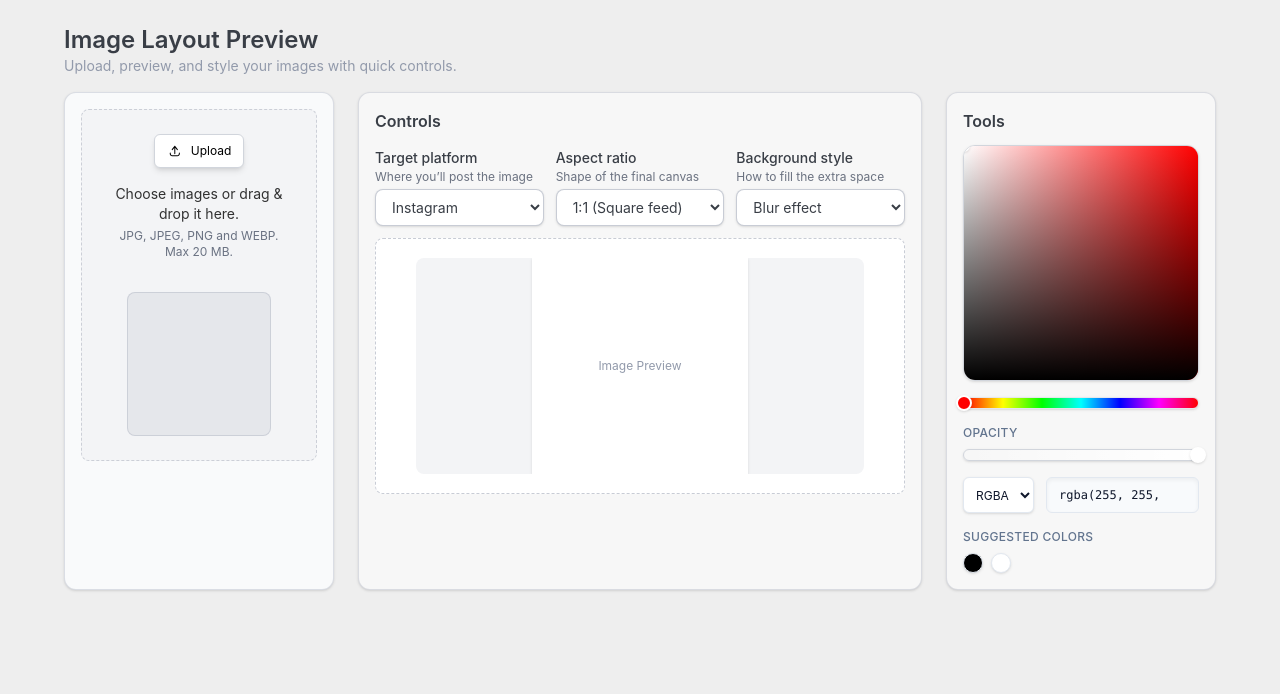
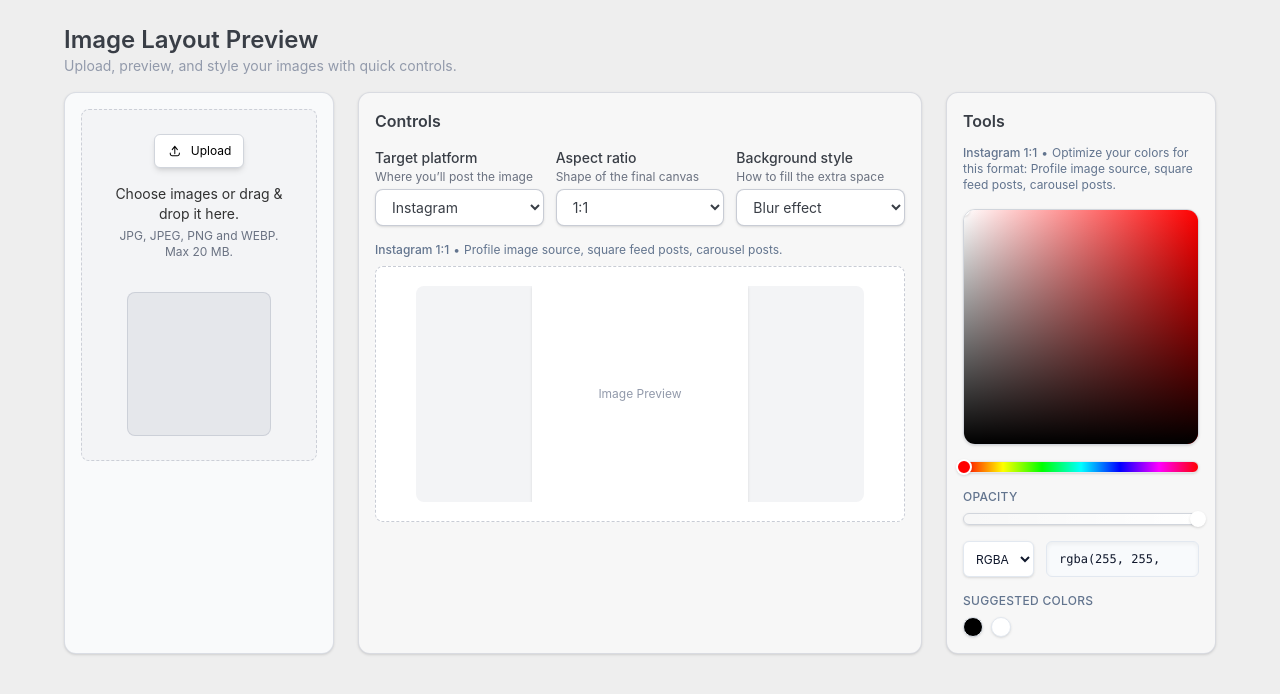
Before and after one commit to dhanushd-27/Waku, a Next.js app: page / in a window 1280 px wide. Shown: the top 694 px of the page. Built offline with nearby package versions, Linux system fonts and the light colour scheme.

Commit message:
Add Linkedin as Platform and missing options in the aspect ratio

```diff
--- a/components/DropdownControls/DropdownControls.tsx
+++ b/components/DropdownControls/DropdownControls.tsx
@@ -4,6 +4,7 @@ import PlatformDropdown from "./PlatformDropdown";
 import AspectRatioDropdown from "./AspectRatioDropdown";
 import ImageTypeDropdown from "./ImageTypeDropdown";
 import ResultImagePreview from "../ResultImagePreview";
+import ResultImageNote from "../ResultImagePreview/ResultImageNote";
 
 export const DropdownControls: React.FC = () => {
   return (
@@ -14,7 +15,10 @@ export const DropdownControls: React.FC = () => {
           <AspectRatioDropdown />
           <ImageTypeDropdown />
         </div>
-        <ResultImagePreview />
+        <div className="mt-4 space-y-2">
+          <ResultImageNote />
+          <ResultImagePreview />
+        </div>
       </BasePanel>
     </>
   );
--- a/components/DropdownControls/PlatformDropdown.tsx
+++ b/components/DropdownControls/PlatformDropdown.tsx
@@ -10,8 +10,9 @@ export const PlatformDropdown: React.FC = () => {
 
   const options = [
     { value: "instagram", label: "Instagram" },
+    { value: "linkedin", label: "LinkedIn" },
     { value: "x", label: "X" },
-    { value: "whatsapp", label: "Whatsapp" },
+    { value: "whatsapp", label: "WhatsApp" },
   ];
 
   return (
@@ -19,7 +20,9 @@ export const PlatformDropdown: React.FC = () => {
       label="Target platform"
       helperText="Where you’ll post the image"
       value={platform}
-      onChange={(value) => dispatch(setPlatform(value as "x" | "whatsapp" | "instagram"))}
+      onChange={(value) =>
+        dispatch(setPlatform(value as "x" | "whatsapp" | "instagram" | "linkedin"))
+      }
       options={options}
       placeholder="Choose platform"
     />
--- a/components/DropdownControls/platformAspectConfig.ts
+++ b/components/DropdownControls/platformAspectConfig.ts
@@ -1,6 +1,16 @@
-export type Platform = "instagram" | "x" | "whatsapp";
+export type Platform = "instagram" | "x" | "whatsapp" | "linkedin";
 
-export type AspectRatioId = "1:1" | "4:5" | "16:9" | "9:16" | "1.91:1";
+export type AspectRatioId =
+  | "1:1"
+  | "4:5"
+  | "16:9"
+  | "9:16"
+  | "1.91:1"
+  | "3:1"
+  | "3:4"
+  | "4:1"
+  | "5.9:1"
+  | "3:2";
 
 export type AspectRatioOption = {
   value: AspectRatioId;
@@ -8,22 +18,78 @@ export type AspectRatioOption = {
   description?: string;
 };
 
+const ASPECT_RATIO_NOTES: Record<
+  Platform,
+  Partial<Record<AspectRatioId, string>>
+> = {
+  x: {
+    "1:1": "Profile image, square post images.",
+    "16:9": "Landscape post images, some video formats.",
+    "3:1": "Header/cover image, wide horizontal post images.",
+    "1.91:1": "Link preview (card) images in posts.",
+    "4:5": "Vertical post images that show fully in timeline.",
+  },
+  instagram: {
+    "1:1": "Profile image source, square feed posts, carousel posts.",
+    "4:5": "Primary vertical feed posts and carousels.",
+    "1.91:1": "Horizontal feed posts.",
+    "9:16":
+      "Stories, Reels video frame and cover, full-screen vertical content.",
+  },
+  whatsapp: {
+    "1:1": "Profile image source, square media shared in chats.",
+    "9:16":
+      "Status images and vertical photos/videos that fill the screen.",
+    "4:5": "Tall photos sent in chats, commonly used vertical format.",
+    "16:9": "Landscape photos and videos shared in chats.",
+    "3:4": "Vertical photos and screenshots shared in chats.",
+  },
+  linkedin: {
+    "1:1": "Profile photos, company logos, carousel ad images.",
+    "4:1": "Personal profile cover/hero image.",
+    "3:1": "Wide horizontal post images.",
+    "4:5": "Vertical post images in the feed.",
+    "1.91:1": "Link preview images for shared URLs.",
+    "5.9:1": "Company page cover/banner image.",
+    "3:2": "Company photos in the Life tab.",
+  },
+};
+
+export const getAspectRatioNote = (
+  platform: Platform,
+  aspectRatio: AspectRatioId,
+): string | undefined => {
+  return ASPECT_RATIO_NOTES[platform]?.[aspectRatio];
+};
+
 export const PLATFORM_ASPECT_OPTIONS: Record<Platform, AspectRatioOption[]> = {
   instagram: [
-    { value: "1:1", label: "1:1 (Square feed)" },
-    { value: "4:5", label: "4:5 (Portrait feed)" },
-    { value: "9:16", label: "9:16 (Story / Reel)" },
-    { value: "1.91:1", label: "1.91:1 (Landscape feed)" },
+    { value: "1:1", label: "1:1" },
+    { value: "4:5", label: "4:5" },
+    { value: "9:16", label: "9:16" },
+    { value: "1.91:1", label: "1.91:1" },
   ],
   x: [
-    { value: "16:9", label: "16:9 (Recommended)" },
-    { value: "1:1", label: "1:1 (Square)" },
-    { value: "9:16", label: "9:16 (Tall)" },
+    { value: "1:1", label: "1:1" },
+    { value: "4:5", label: "4:5" },
+    { value: "16:9", label: "16:9" },
+    { value: "1.91:1", label: "1.91:1" },
+    { value: "3:1", label: "3:1" },
   ],
   whatsapp: [
-    { value: "9:16", label: "9:16 (Status)" },
-    { value: "4:5", label: "4:5 (Portrait)" },
-    { value: "1:1", label: "1:1 (Square)" },
-    { value: "16:9", label: "16:9 (Landscape)" },
+    { value: "9:16", label: "9:16" },
+    { value: "4:5", label: "4:5" },
+    { value: "1:1", label: "1:1" },
+    { value: "16:9", label: "16:9" },
+    { value: "3:4", label: "3:4" },
+  ],
+  linkedin: [
+    { value: "1:1", label: "1:1" },
+    { value: "4:1", label: "4:1" },
+    { value: "3:1", label: "3:1" },
+    { value: "4:5", label: "4:5" },
+    { value: "1.91:1", label: "1.91:1" },
+    { value: "5.9:1", label: "5.9:1" },
+    { value: "3:2", label: "3:2" },
   ],
 };
--- /dev/null
+++ b/components/ResultImagePreview/ResultImageNote.tsx
@@ -0,0 +1,43 @@
+import React from "react";
+import { useAppSelector } from "@/hooks/useAppSelector";
+import type {
+  Platform,
+  AspectRatioId,
+} from "@/components/DropdownControls/platformAspectConfig";
+import { getAspectRatioNote } from "@/components/DropdownControls/platformAspectConfig";
+
+const PLATFORM_LABELS: Record<Platform, string> = {
+  instagram: "Instagram",
+  x: "X",
+  whatsapp: "WhatsApp",
+  linkedin: "LinkedIn",
+};
+
+export const ResultImageNote: React.FC = () => {
+  const platform = useAppSelector(
+    (state) => state.platform.platform,
+  ) as Platform;
+  const aspectRatio = useAppSelector(
+    (state) => state.aspectRatio.aspectRatio,
+  ) as AspectRatioId;
+
+  const note = getAspectRatioNote(platform, aspectRatio);
+
+  if (!note) {
+    return null;
+  }
+
+  const platformLabel = PLATFORM_LABELS[platform] ?? platform;
+
+  return (
+    <p className="mb-2 text-xs text-slate-500">
+      <span className="font-medium">
+        {platformLabel} {aspectRatio}
+      </span>
+      <span className="mx-1">•</span>
+      <span>{note}</span>
+    </p>
+  );
+};
+
+export default ResultImageNote;
--- a/components/Tools/ColorControlsRow.tsx
+++ b/components/Tools/ColorControlsRow.tsx
@@ -1,6 +1,6 @@
 import React from "react";
 
-type ColorMode = "HEX" | "RGB" | "HSL" | "RGBA";
+type ColorMode = "HEX" | "HSL" | "RGBA";
 
 interface ColorControlsRowProps {
   mode: ColorMode;
@@ -30,7 +30,6 @@ export const ColorControlsRow: React.FC<ColorControlsRowProps> = ({
           className="h-9 rounded-md border border-slate-200 bg-white px-2 text-xs shadow-sm outline-none focus:border-sky-400 focus:ring-2 focus:ring-sky-200"
         >
           <option value="HEX">HEX</option>
-          <option value="RGB">RGB</option>
           <option value="HSL">HSL</option>
           <option value="RGBA">RGBA</option>
         </select>
--- a/components/Tools/Tools.tsx
+++ b/components/Tools/Tools.tsx
@@ -1,6 +1,12 @@
 import React, { useCallback, useMemo, useState } from "react";
 import BasePanel from "../BasePanel";
-import { clamp, hslToRgb, rgbToHex, hexToRgb, rgbToHsl } from "../../utils/color";
+import {
+  clamp,
+  hslToRgb,
+  rgbToHex,
+  hexToRgb,
+  rgbToHsl,
+} from "../../utils/color";
 import { ColorSquare } from "./ColorSquare";
 import { HueBar } from "./HueBar";
 import { OpacityBar } from "./OpacityBar";
@@ -17,6 +23,11 @@ import {
   setLightness,
   type ColorMode,
 } from "@/state/colorSlice";
+import {
+  getAspectRatioNote,
+  type Platform,
+  type AspectRatioId,
+} from "@/components/DropdownControls/platformAspectConfig";
 
 const DEFAULT_COLORS = ["#000000", "#FFFFFF"];
 
@@ -26,10 +37,31 @@ export const Tools: React.FC = () => {
     (state) => state.color,
   );
   const suggestedColors = useAppSelector((state) => state.image.suggestedColors);
+  const platform = useAppSelector(
+    (state) => state.platform.platform,
+  ) as Platform;
+  const aspectRatio = useAppSelector(
+    (state) => state.aspectRatio.aspectRatio,
+  ) as AspectRatioId;
   const [copied, setCopied] = useState(false);
 
   // Use extracted colors if available, otherwise use default colors
   const colorsToDisplay = suggestedColors.length > 0 ? suggestedColors : DEFAULT_COLORS;
+
+  const aspectNote = useMemo(
+    () => getAspectRatioNote(platform, aspectRatio),
+    [platform, aspectRatio],
+  );
+
+  const platformLabel = useMemo(() => {
+    const labels: Record<Platform, string> = {
+      instagram: "Instagram",
+      x: "X",
+      whatsapp: "WhatsApp",
+      linkedin: "LinkedIn",
+    };
+    return labels[platform] ?? platform;
+  }, [platform]);
 
   const baseRgb = useMemo(
     () => hslToRgb(hue, saturation, lightness),
@@ -39,7 +71,6 @@ export const Tools: React.FC = () => {
   const hex = useMemo(() => rgbToHex(baseRgb), [baseRgb]);
   const displayValue = useMemo(() => {
     if (mode === "HEX") return hex;
-    if (mode === "RGB") return `${baseRgb.r}, ${baseRgb.g}, ${baseRgb.b}`;
     if (mode === "HSL") {
       const sPercent = Math.round(saturation * 100);
       const lPercent = Math.round(lightness * 100);
@@ -77,13 +108,92 @@ export const Tools: React.FC = () => {
   };
 
   const handleInputChange = (value: string) => {
+    if (mode === "HEX") {
+      // Sanitize HEX input: allow leading "#", max 6 hex digits
+      const hasHashPrefix = value.trim().startsWith("#");
+      const hexBody = value.replace("#", "").replace(/[^0-9a-fA-F]/g, "").slice(0, 6);
+      const normalized = (hasHashPrefix ? "#" : "#") + hexBody;
+
+      // Update displayed value (never more than 6 hex digits)
+      dispatch(setInputValue(normalized));
+
+      // Only attempt to update color when we have exactly 6 digits
+      if (hexBody.length !== 6) return;
+
+      const rgb = hexToRgb(normalized);
+      if (rgb) {
+        const { h, s, l } = rgbToHsl(rgb);
+        dispatch(setHue(h));
+        dispatch(setSaturation(s));
+        dispatch(setLightness(l));
+      }
+      return;
+    }
+
+    // Non-HEX modes: keep raw value in state
     dispatch(setInputValue(value));
 
-    if (mode === "HEX") {
-      const rgb = hexToRgb(value);
-      if (rgb) {
-        // future: sync sliders from HEX
+    const trimmed = value.trim();
+
+    if (!trimmed) return;
+
+    if (mode === "HSL") {
+      // Accept "120, 50%, 60%" or "120, 50, 60"
+      const hslMatch = trimmed.match(
+        /^(-?\d+)\s*,\s*(\d+)%?\s*,\s*(\d+)%?$/i,
+      );
+      if (!hslMatch) return;
+      const [, hStr, sStr, lStr] = hslMatch;
+      let h = Number(hStr);
+      let s = Number(sStr);
+      let l = Number(lStr);
+      if ([h, s, l].some((v) => Number.isNaN(v))) return;
+
+      // Normalize
+      h = ((h % 360) + 360) % 360;
+      s = clamp(s / 100, 0, 1);
+      l = clamp(l / 100, 0, 1);
+
+      dispatch(setHue(h));
+      dispatch(setSaturation(s));
+      dispatch(setLightness(l));
+      return;
+    }
+
+    if (mode === "RGBA") {
+      // Accept "rgba(255, 0, 128, 0.5)" or "255, 0, 128, 0.5"
+      let rgbaPart = trimmed;
+      const funcMatch = trimmed.match(
+        /^rgba?\s*\((.+)\)$/i,
+      );
+      if (funcMatch) {
+        rgbaPart = funcMatch[1];
       }
+      const parts = rgbaPart.split(/[\s,]+/).filter(Boolean);
+      if (parts.length !== 4) return;
+      const [rStr, gStr, bStr, aStr] = parts;
+      const r = Number(rStr);
+      const g = Number(gStr);
+      const b = Number(bStr);
+      let a = Number(aStr);
+      if ([r, g, b, a].some((v) => Number.isNaN(v))) return;
+
+      const rgb = {
+        r: clamp(r, 0, 255),
+        g: clamp(g, 0, 255),
+        b: clamp(b, 0, 255),
+      };
+      a = clamp(a, 0, 1);
+
+      // Normalize input so it doesn't grow arbitrarily long
+      const normalized = `rgba(${rgb.r}, ${rgb.g}, ${rgb.b}, ${a.toFixed(2)})`;
+      dispatch(setInputValue(normalized));
+
+      const { h, s, l } = rgbToHsl(rgb);
+      dispatch(setHue(h));
+      dispatch(setSaturation(s));
+      dispatch(setLightness(l));
+      dispatch(setOpacity(a));
     }
   };
 
@@ -112,6 +222,16 @@ export const Tools: React.FC = () => {
   return (
     <BasePanel title="Tools">
       <div className="space-y-4 text-sm text-slate-900">
+        {aspectNote && (
+          <p className="text-xs text-slate-500">
+            <span className="font-medium">
+              {platformLabel} {aspectRatio}
+            </span>
+            <span className="mx-1">•</span>
+            <span>Optimize your colors for this format: {aspectNote}</span>
+          </p>
+        )}
+
         <ColorSquare
           hue={hue}
           saturation={saturation}
--- a/state/colorSlice.ts
+++ b/state/colorSlice.ts
@@ -1,6 +1,6 @@
 import { createSlice, type PayloadAction } from "@reduxjs/toolkit";
 
-export type ColorMode = "HEX" | "RGB" | "HSL" | "RGBA";
+export type ColorMode = "HEX" | "HSL" | "RGBA";
 
 export type ColorState = {
   hue: number; // 0–360
--- a/state/platformSlice.ts
+++ b/state/platformSlice.ts
@@ -1,6 +1,5 @@
 import { createSlice, PayloadAction } from "@reduxjs/toolkit";
-
-type Platform = "x" | "whatsapp" | "instagram"
+import type { Platform } from "@/components/DropdownControls/platformAspectConfig";
 
 type PlatformState = {
   platform: Platform
```
Also changed, not shown: components/ResultImagePreview/ResultImagePreview.tsx (+11 -24 lines), components/Tools/ColorSquare.tsx (+11 -7 lines).
